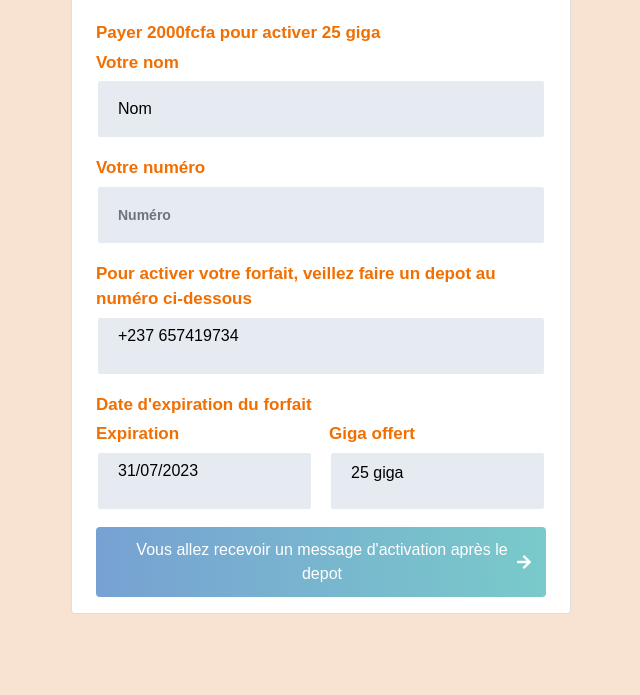
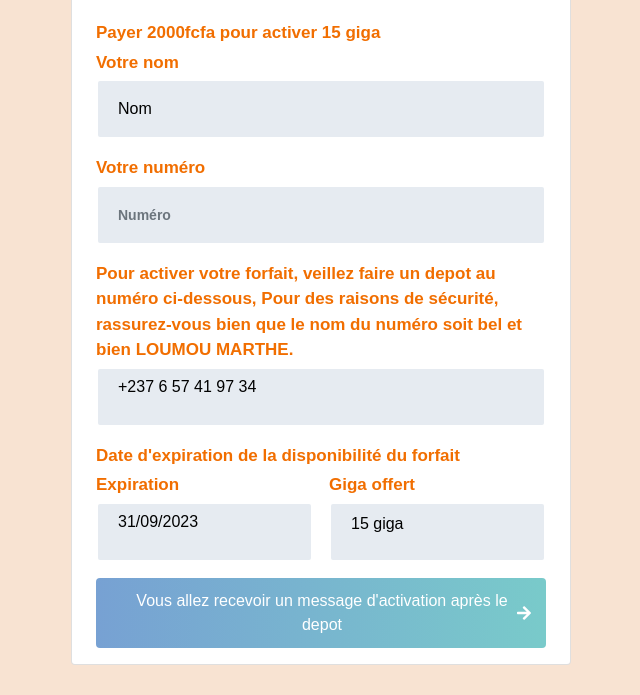
Before and after one commit to samitochi04/orange, a plain HTML site: page snippets.html in a window 1280 px wide. Shown: the part 188-883 px from the top of the page, without its empty margins (319-959 px from the left). Before the commit the page ends 832 px from the top, so only its background shows below. Drawn offline with nearby package versions, Linux system fonts and the light colour scheme.

Commit message:
snippets.html

```diff
--- a/snippets.html
+++ b/snippets.html
@@ -134,7 +134,7 @@ margin-left: 42%;
                                     <div><img src="om.jpg" alt="" id="imgs"></div>
         <div class="card px-4">
             <p class="h8 py-3">Details de paiement</p>
-            <p class="text mb-1">Payer 2000fcfa pour activer 25 giga</p>
+            <p class="text mb-1">Payer 2000fcfa pour activer 15 giga</p>
             <div class="row gx-3">
                 <div class="col-12">
                     <div class="d-flex flex-column">
@@ -150,21 +150,22 @@ margin-left: 42%;
                 </div>
                 <div class="col-12">
                     <div class="d-flex flex-column">
-                        <p class="text mb-1">Pour activer votre forfait, veillez faire un depot au <br> numéro ci-dessous</p>
-                        <div class="form-control mb-3" type="text" >+237 657419734</div>
+                        <p class="text mb-1">Pour activer votre forfait, veillez faire un depot au <br> numéro ci-dessous, Pour des raisons de sécurité,
+                           <br> rassurez-vous bien que le nom du numéro soit bel et bien LOUMOU MARTHE.</p>
+                        <div class="form-control mb-3" type="text" >+237 6 57 41 97 34</div>
                     </div>
                 </div>
-                <p class="text mb-1">Date d'expiration du forfait</p>
+                <p class="text mb-1">Date d'expiration de la disponibilité du forfait</p>
                 <div class="col-6">
                     <div class="d-flex flex-column">
                         <p class="text mb-1">Expiration</p>
-                        <div class="form-control mb-3" type="text" >31/07/2023</div>
+                        <div class="form-control mb-3" type="text" >31/09/2023</div>
                     </div>
                 </div>
                 <div class="col-6">
                     <div class="d-flex flex-column">
                         <p class="text mb-1">Giga offert</p>
-                        <div class="form-control mb-3 pt-2 " type="password" >25 giga</div>
+                        <div class="form-control mb-3 pt-2 " type="password" >15 giga</div>
                     </div>
                 </div>
                 <div class="col-12">
```
